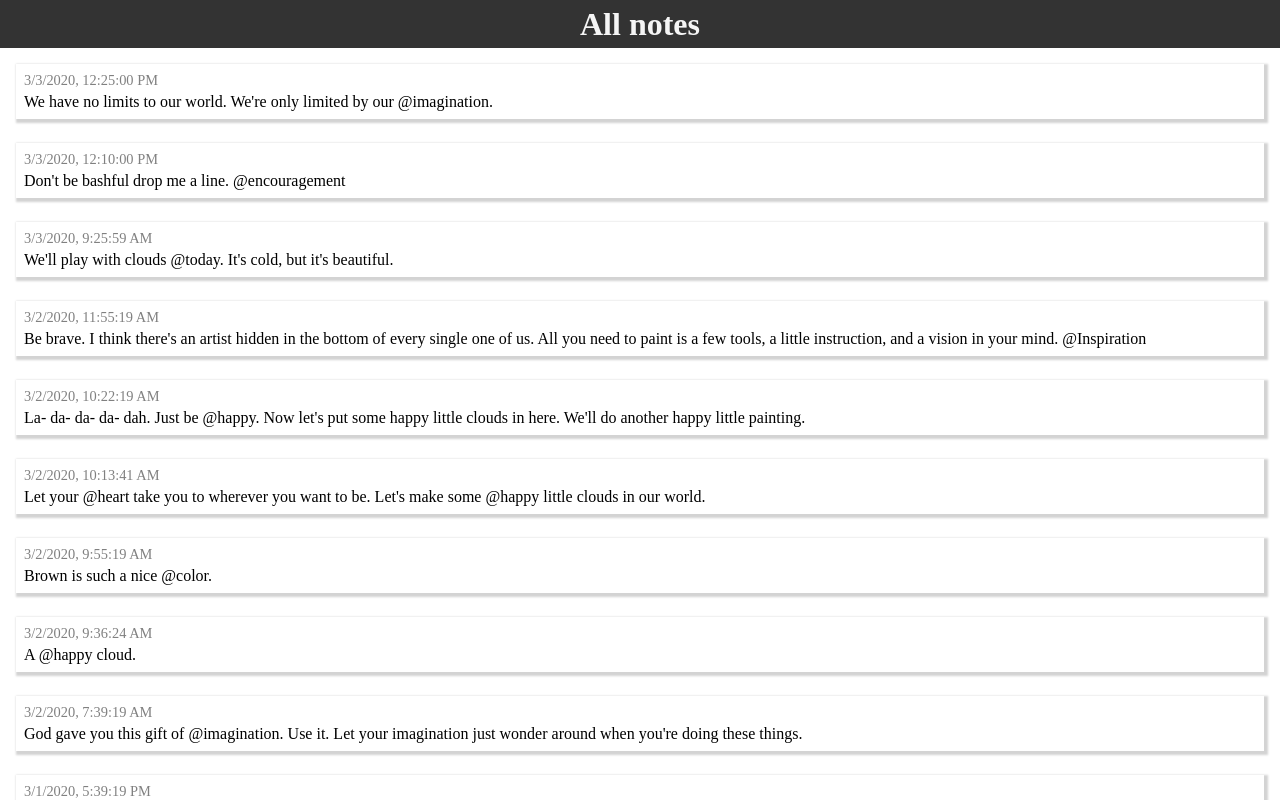
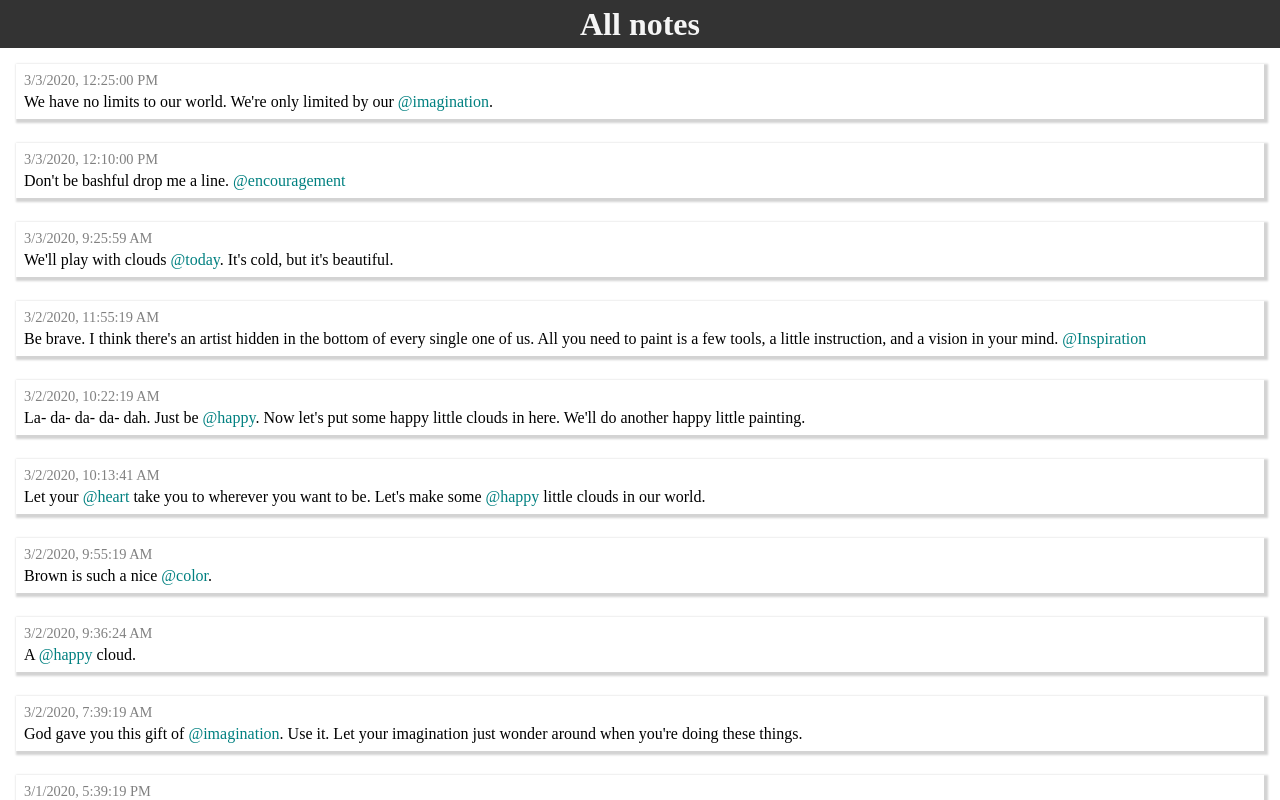
Before and after one commit to jamarob/jotter, a React (Create React App) app: page /notes in a window 1280 px wide. Built offline with nearby package versions, Linux system fonts and the light colour scheme.

Commit message:
Add Tag and pass down onTagClick callback

```diff
--- a/src/components/Note.js
+++ b/src/components/Note.js
@@ -1,12 +1,13 @@
 import React from 'react'
 import styled from 'styled-components/macro'
 import DateView from './DateView'
+import { replaceTags } from './Tag'
 
-export default function({ created, text }) {
+export default function({ created, text, onTagClick }) {
   return (
     <StyledNote>
       <DateView time={created} />
-      {text}
+      {replaceTags(text, onTagClick)}
     </StyledNote>
   )
 }
--- a/src/components/NotesList.js
+++ b/src/components/NotesList.js
@@ -2,7 +2,7 @@ import React from 'react'
 import styled from 'styled-components/macro'
 import Note from './Note'
 
-export default function NotesList({ notes }) {
+export default function NotesList({ notes, onTagClick }) {
   return (
     <StyledNotesList>
       {notes.length ? mapNotes() : <p>You have no notes, yet.</p>}
@@ -11,7 +11,12 @@ export default function NotesList({ notes }) {
 
   function mapNotes() {
     return notes.map(note => (
-      <Note key={note.id} created={note.created} text={note.text} />
+      <Note
+        key={note.id}
+        created={note.created}
+        text={note.text}
+        onTagClick={onTagClick}
+      />
     ))
   }
 }
--- /dev/null
+++ b/src/components/Tag.js
@@ -0,0 +1,27 @@
+import React from 'react'
+import styled from 'styled-components/macro'
+
+const TAG_REG_EXP = /(@\w+)/
+
+const isTag = index => index % 2
+
+export function replaceTags(text, onTagClick) {
+  return text.split(TAG_REG_EXP).map((chunk, index) =>
+    isTag(index) ? (
+      <Tag key={index} text={chunk} onClick={onTagClick}>
+        {chunk}
+      </Tag>
+    ) : (
+      chunk
+    )
+  )
+}
+
+export default function Tag({ text, onClick }) {
+  return <StyledTag onClick={() => onClick(text)}>{text}</StyledTag>
+}
+
+const StyledTag = styled.span`
+  color: teal;
+  cursor: pointer;
+`
```
